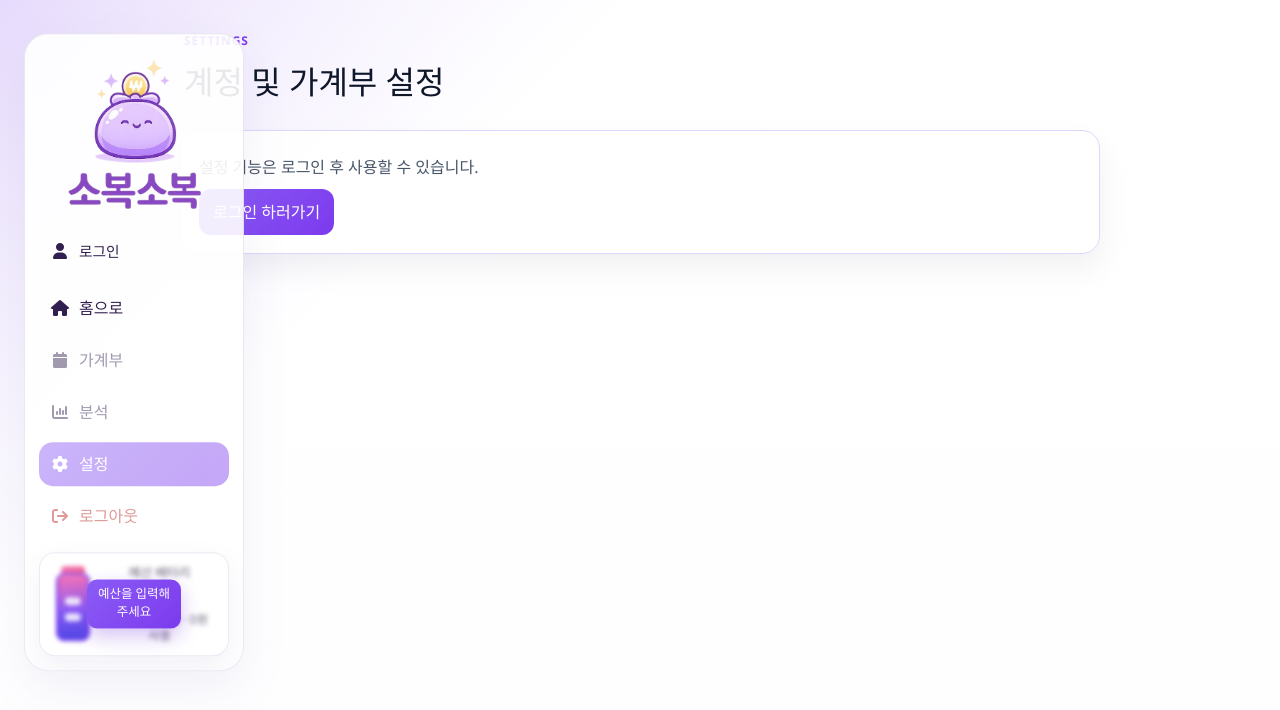
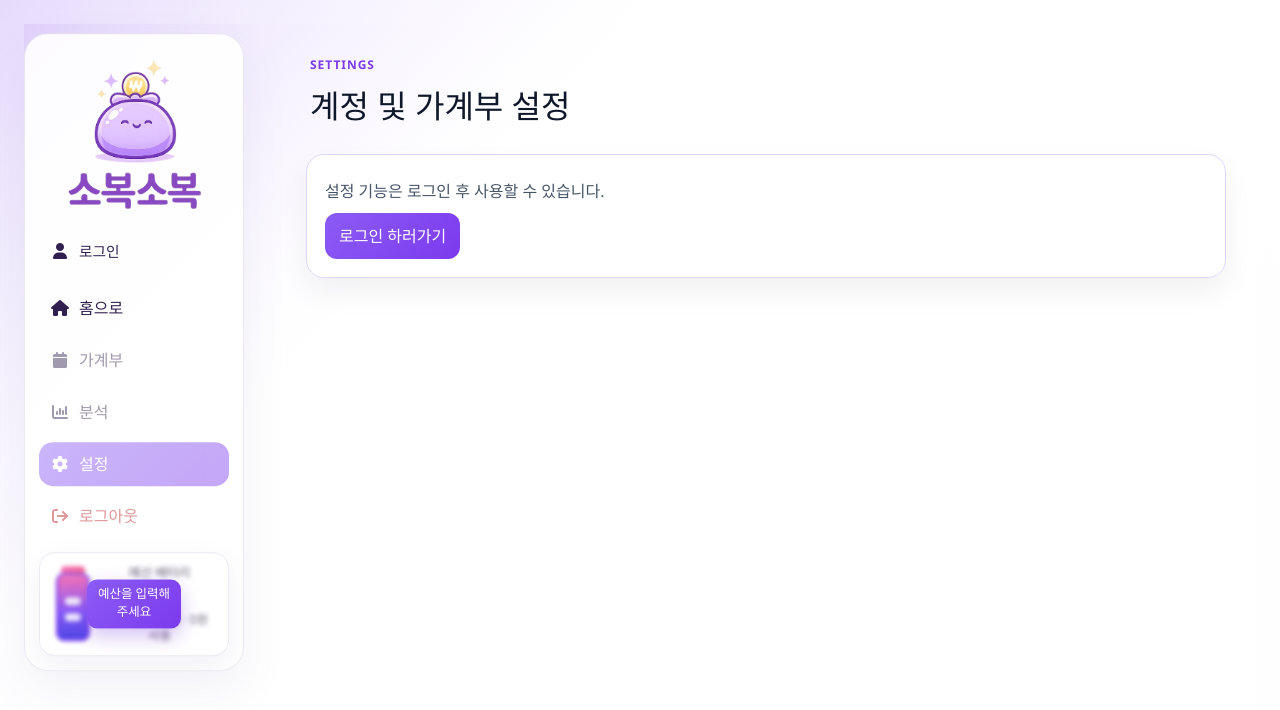
Before and after one commit to ksy9565/KB_Skeleton_Project, a Vue app: page /settings in a window 1280 px wide. Shown: the top 710 px of the page. Built offline with nearby package versions, Linux system fonts and the light colour scheme.

Commit message:
Fix: 설정 페이지 사이드바 겹침 문제 수정 div 요소 추가하여 해결

```diff
--- a/src/pages/settings/settingsPage.vue
+++ b/src/pages/settings/settingsPage.vue
@@ -291,9 +291,10 @@ const moveToLogin = () => {
 
 <template>
   <main class="settings-page">
+    <div class="dashboard-shell">
       <DashboardSidebar :groups="navigationGroups" :show-battery="true" />
 
-    <section class="settings-content">
+      <section class="content-area settings-content">
         <header class="settings-header">
           <p class="eyebrow">Settings</p>
           <h1>계정 및 가계부 설정</h1>
@@ -406,7 +407,9 @@ const moveToLogin = () => {
               </label>
             </div>
 
-          <p v-if="passwordError" class="message error">{{ passwordError }}</p>
+            <p v-if="passwordError" class="message error">
+              {{ passwordError }}
+            </p>
             <p v-if="passwordMessage" class="message success">
               {{ passwordMessage }}
             </p>
@@ -428,7 +431,9 @@ const moveToLogin = () => {
             </p>
 
             <p v-if="resetError" class="message error">{{ resetError }}</p>
-          <p v-if="resetMessage" class="message success">{{ resetMessage }}</p>
+            <p v-if="resetMessage" class="message success">
+              {{ resetMessage }}
+            </p>
 
             <button
               type="button"
@@ -441,6 +446,7 @@ const moveToLogin = () => {
           </section>
         </template>
       </section>
+    </div>
   </main>
 </template>
 
```
Lines whose indentation alone changed are shown as unchanged.
